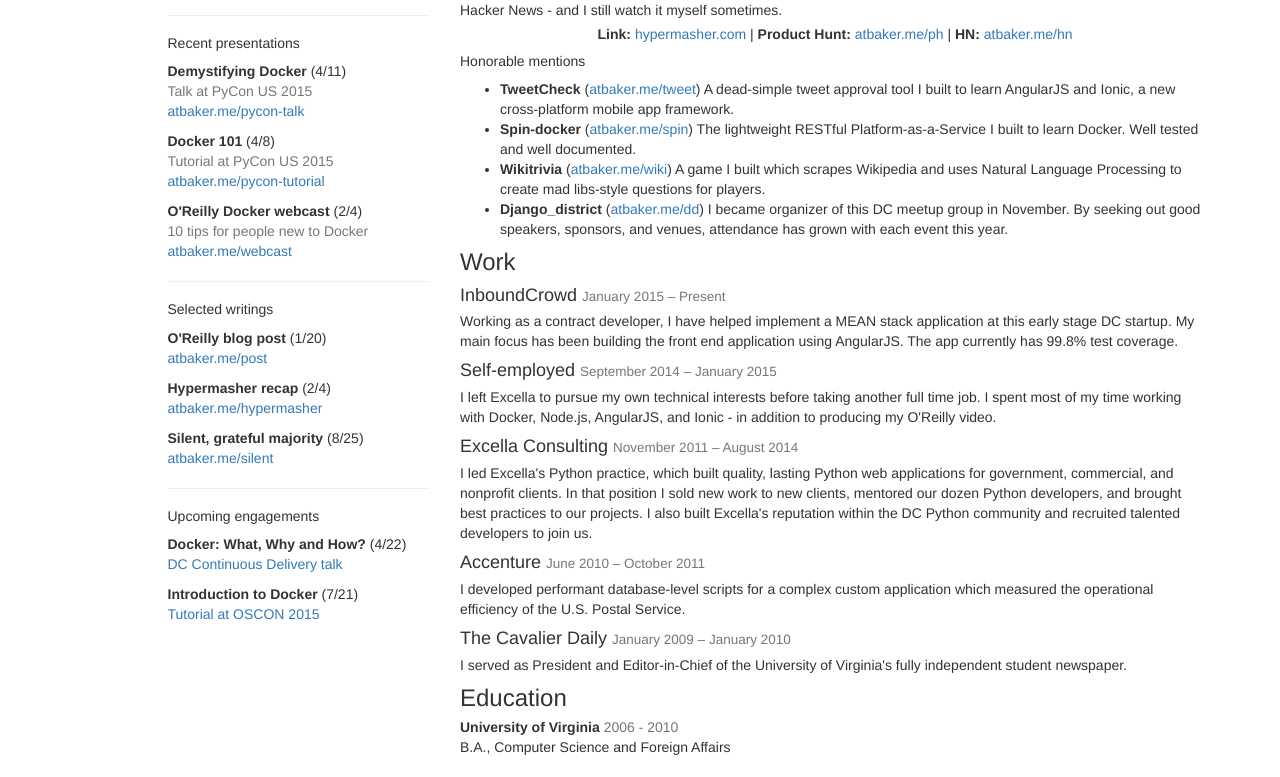
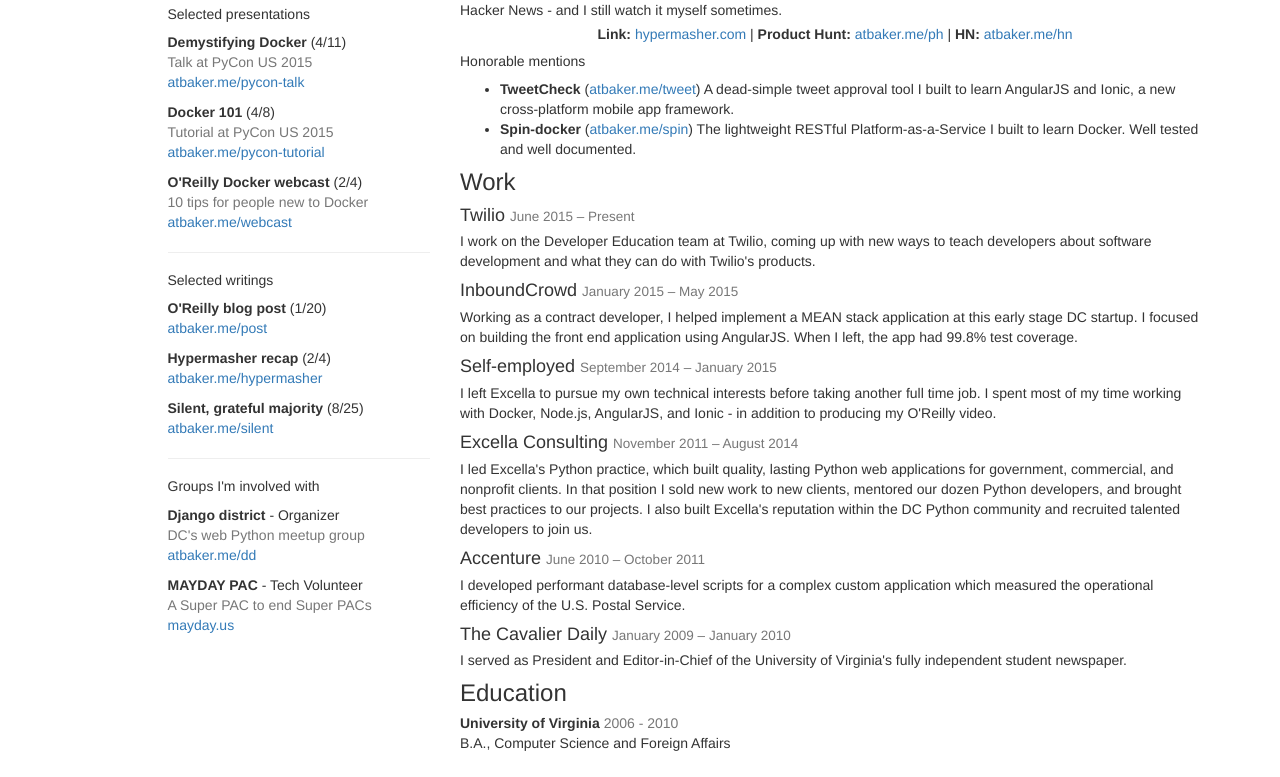
Before and after one commit to atbaker/resume, a website: page index.html in a window 1280 px wide. Shown: the part 352-1129 px from the top of the page. Drawn offline with nearby package versions, Linux system fonts and the light colour scheme; files whose address does not match are found by name.

Commit message:
Updating with Twilio

```diff
--- a/index.html
+++ b/index.html
@@ -39,7 +39,7 @@
           <div class="col-md-3 col-md-offset-1 col-sm-4 left-column">
               <!-- I promise I don't usually make such liberal use of <br/>'s -->
               <h1 class="name">Andrew<br/>Tork<br/>Baker</h1>
-              <p class="lead titles">Software developer,<br/>instructor,<br/>leader</p>
+              <p class="lead titles">Developer Educator<br/>Twilio</p>
               <ul class="list-unstyled">
                   <li><i class="fa fa-fw fa-envelope-o"></i> <a href="mailto:andrew@atbaker.me">andrew@atbaker.me</a></li>
                   <li><i class="fa fa-fw fa-github"></i> <a href="https://github.com/atbaker" target="_blank">atbaker</a></li>
@@ -56,7 +56,7 @@
               <hr/>
 
               <div class="small-text">
-                  <h5>Recent presentations</h5>
+                  <h5>Selected presentations</h5>
 
                   <p>
                     <strong>Demystifying Docker</strong> (4/11) <br/>
@@ -97,17 +97,19 @@
 
               <hr/>
 
-              <!-- Upcoming engagements -->
               <div class="small-text">
-                  <h5>Upcoming engagements</h5>
+                  <h5>Groups I'm involved with</h5>
 
                   <p>
-                    <strong>Docker: What, Why and How?</strong> (4/22) <br/>
-                    <span class="text-muted"><a href="https://atbaker.me/dccd" target="_blank">DC Continuous Delivery talk</a></span>
+                      <strong>Django district</strong> - Organizer<br/>
+                      <span class="text-muted">DC's web Python meetup group</span><br/>
+                      <a href="https://atbaker.me/dd" target="_blank">atbaker.me/dd</a>
                   </p>
+
                   <p>
-                    <strong>Introduction to Docker</strong> (7/21) <br/>
-                    <span class="text-muted"><a href="https://atbaker.me/oscon" target="_blank">Tutorial at OSCON 2015</a></span>
+                      <strong>MAYDAY PAC</strong> - Tech Volunteer<br/>
+                      <span class="text-muted">A Super PAC to end Super PACs</span> <br/>
+                      <a href="https://mayday.us/" target="_blank">mayday.us</a>
                   </p>
               </div>
 
@@ -139,7 +141,7 @@
               <div class="position">
                   <h4>MAYDAY architecture and operations</h4>
                   <p>
-                    MAYDAY is a "super PAC to end all super PACs" dedicated to campaign finance reform. I joined MAYDAY's volunteer tech team in January to architect and help implement the next iteration of their platform. By applying DevOps best practices and picking the right tools for the job, we debuted the new site at SXSW without a hitch.
+                    MAYDAY is a "super PAC to end all super PACs" dedicated to campaign finance reform. I joined MAYDAY's volunteer tech team this year to help design and build the next iteration of their platform. By applying DevOps best practices and picking the right tools for the job, we debuted the new site at SXSW without a hitch.
                   </p>
                   <p class="text-center">
                     <strong>Link:</strong> <a href="https://mayday.us/" target="_blank">mayday.us</a> | <strong>Stack:</strong> Heroku, S3 | <strong>Killer component:</strong> Slack integrations
@@ -164,20 +166,21 @@
                   <li>
                     <strong>Spin-docker</strong> (<a href="https://atbaker.me/spin" target="_blank">atbaker.me/spin</a>) The lightweight RESTful Platform-as-a-Service I built to learn Docker. Well tested and well documented.
                   </li>
-                  <li>
-                    <strong>Wikitrivia</strong> (<a href="https://atbaker.me/wiki" target="_blank">atbaker.me/wiki</a>) A game I built which scrapes Wikipedia and uses Natural Language Processing to create mad libs-style questions for players.
-                  </li>
-                  <li>
-                    <strong>Django_district</strong> (<a href="https://atbaker.me/dd" target="_blank">atbaker.me/dd</a>) I became organizer of this DC meetup group in November. By seeking out good speakers, sponsors, and venues, attendance has grown with each event this year.
-                  </li>
               </ul>
 
               <!-- Work -->
               <h3 class="first-section">Work</h3>
               <div class="position">
-                  <h4>InboundCrowd <small>January 2015 – Present</small></h4>
+                  <h4>Twilio <small>June 2015 – Present</small></h4>
                   <p>
-                    Working as a contract developer, I have helped implement a MEAN stack application at this early stage DC startup. My main focus has been building the front end application using AngularJS. The app currently has 99.8% test coverage.
+                    I work on the Developer Education team at Twilio, coming up with new ways to teach developers about software development and what they can do with Twilio's products.
+                  </p>
+              </div>
+
+              <div class="position">
+                  <h4>InboundCrowd <small>January 2015 – May 2015</small></h4>
+                  <p>
+                    Working as a contract developer, I helped implement a MEAN stack application at this early stage DC startup. I focused on building the front end application using AngularJS. When I left, the app had 99.8% test coverage.
                   </p>
               </div>
 
```
Also changed, not shown: 1 other file.
